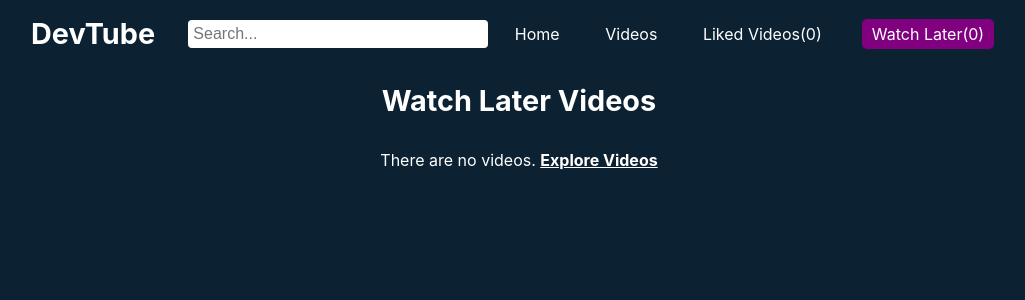
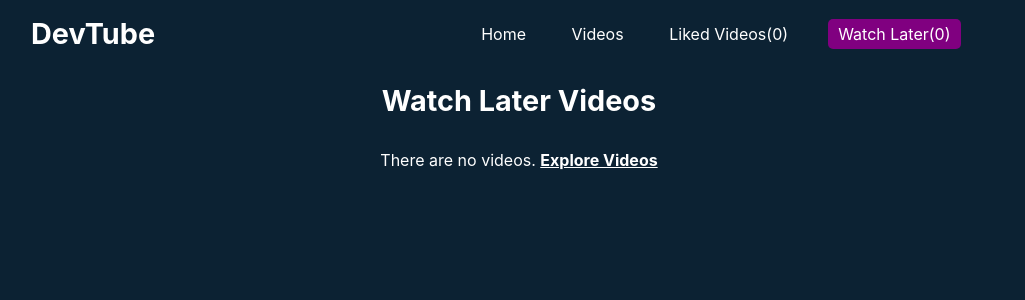
Before and after one commit to gkumar-pandey/video-listing-app, a React (Create React App) app: page /watchlater in a window 1280 px wide. Shown: the top 300 px of the page, without its empty margins (121-1146 px from the left). Built offline with nearby package versions, Linux system fonts and the light colour scheme.

Commit message:
style: search bar only appear in videos page

```diff
--- a/src/Components/Header/Header.tsx
+++ b/src/Components/Header/Header.tsx
@@ -1,4 +1,4 @@
-import { NavLink } from "react-router-dom";
+import { NavLink, useLocation } from "react-router-dom";
 import Container from "../Container/Container";
 import { useLikedVideos, useWatchLaterVideos } from "../../Context";
 import "./Header.css";
@@ -10,7 +10,7 @@
   const activeLinkStyle = ({ isActive }: any) => ({
     backgroundColor: isActive ? "purple" : ""
   });
-
+  const location = useLocation();
   return (
     <div className="header">
       <Container>
@@ -19,7 +19,7 @@
             <h2 className="logo">DevTube</h2>
           </div>
           <div className="nav-link-wrapper">
-            <Search />
+            {location.pathname === "/videos" && <Search />}
             <nav>
               <NavLink to={"/"} style={activeLinkStyle} className="nav-link">
                 Home
```
